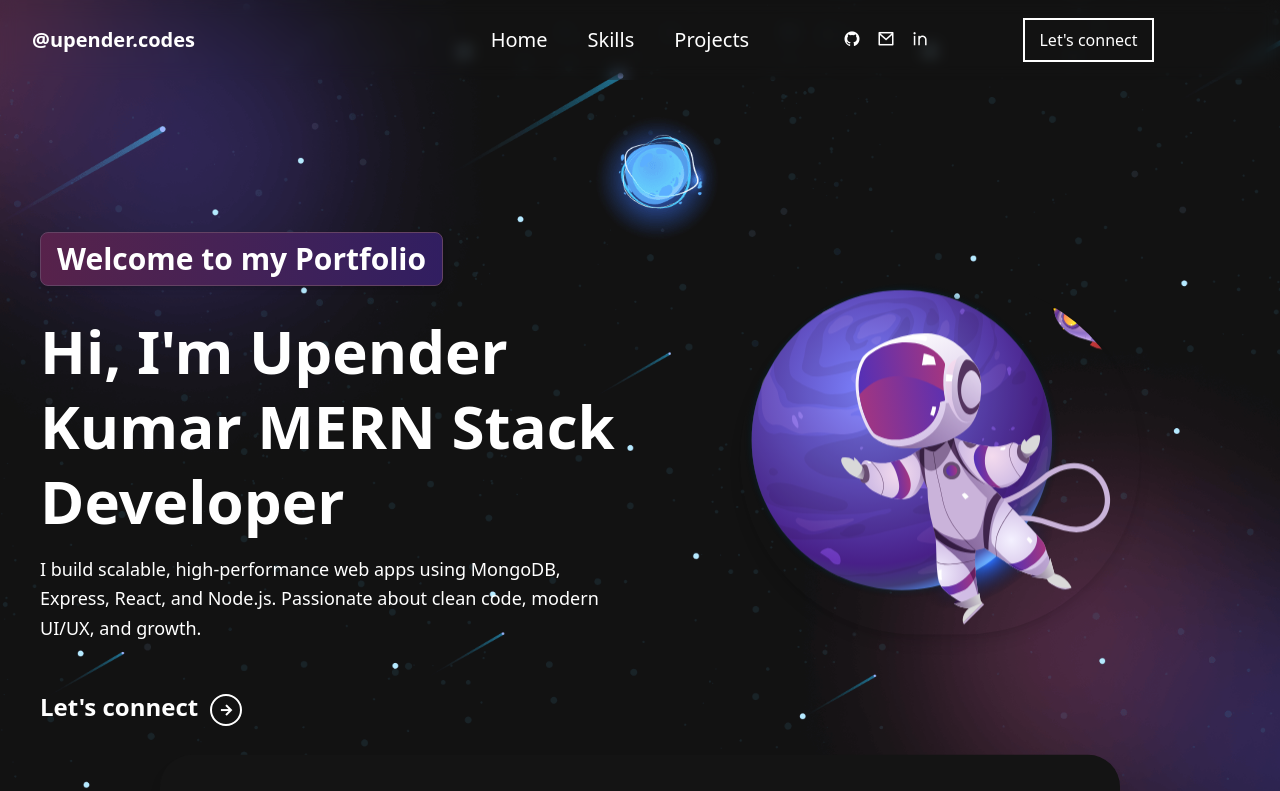
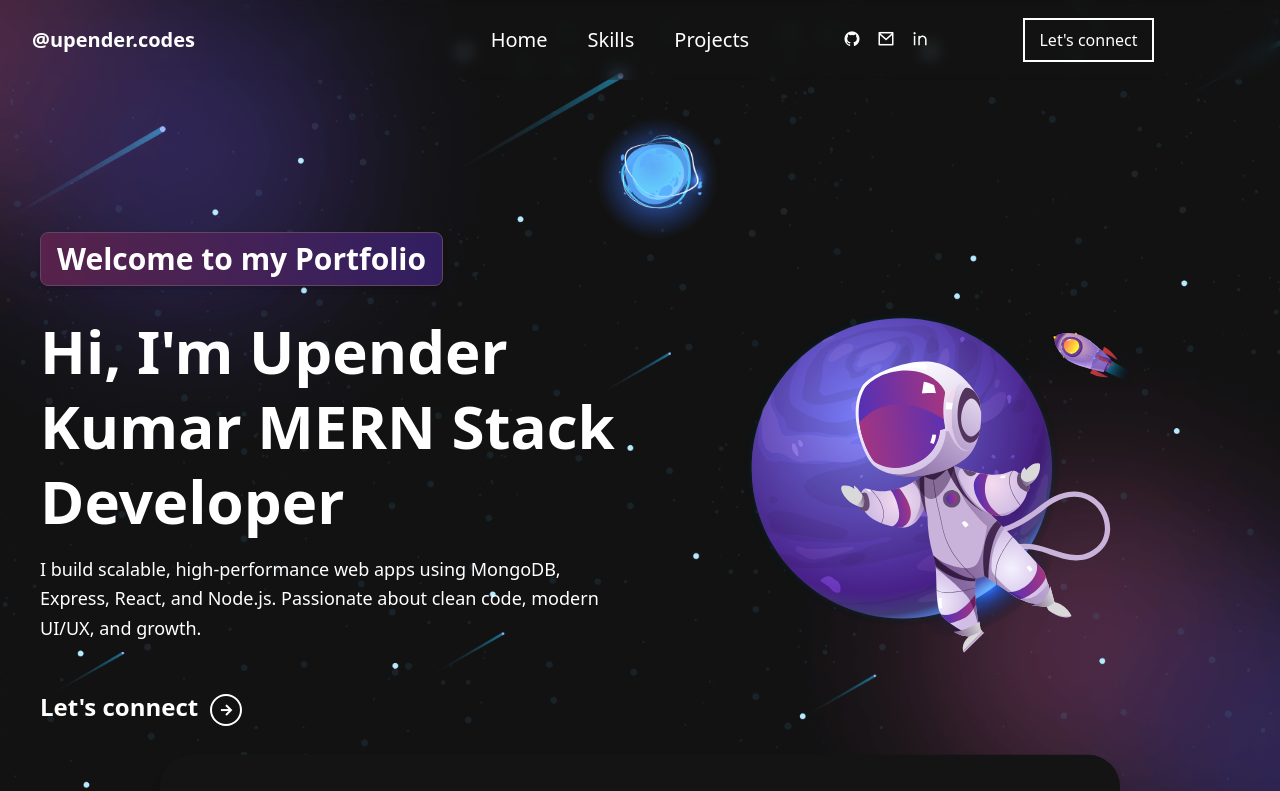
Before and after one commit to sunnykushwahathakur/personal-portfolio, a React (Vite) app: page / in a window 1280 px wide. Shown: the top 791 px of the page. Built offline with nearby package versions, Linux system fonts and the light colour scheme.

Commit message:
Updated code with latest changes

```diff
--- a/src/Pages/Home.jsx
+++ b/src/Pages/Home.jsx
@@ -41,13 +41,12 @@ const Home = () => {
           {/* Profile Image Section */}
           <div className="hidden lg:flex w-full lg:w-[50%] mt-[2rem] lg:mt-[7.5rem] justify-center items-center order-1 lg:order-2">
             <motion.div
-              className="rounded-full shadow-lg"
+              className="profile-img h-[16rem] w-[18rem] sm:h-[18rem] sm:w-[20rem] md:h-[20rem] md:w-[22rem] lg:h-[22rem] lg:w-[25rem] mt-4 lg:mt-12"
               style={{
                 backgroundImage: `url(${profileImg})`,
                 backgroundSize: "cover",
-                backgroundPosition: "center",
-                height: "22rem",
-                width: "25rem",
+                backgroundRepeat:"no-repeat",
+
               }}
               animate={{ y: [0, -20, 0] }}
               transition={{ duration: 2, repeat: Infinity }}
```
